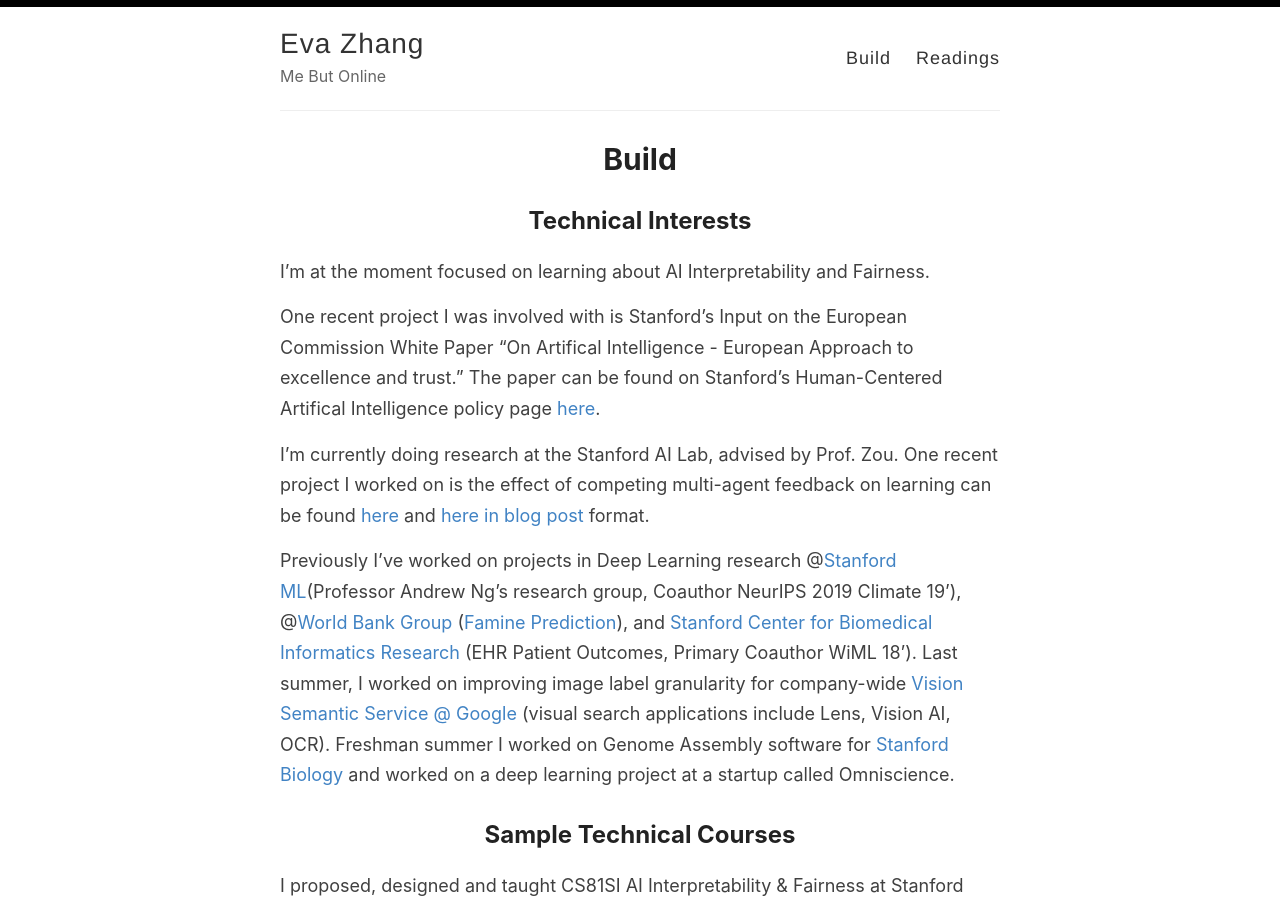
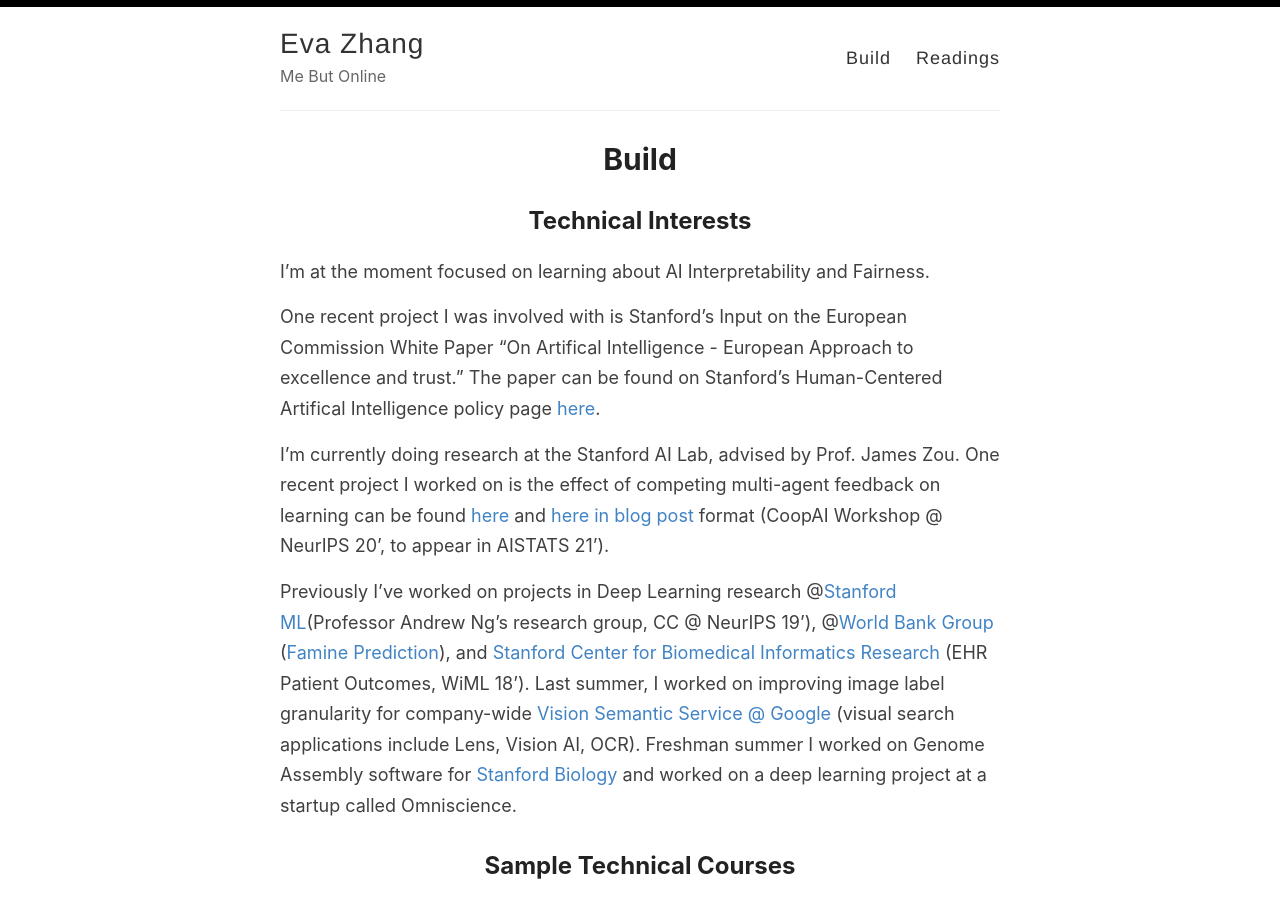
Before and after one commit to evazhang612/sokt-landing, a Jekyll site: the page built from _pages/technicals.md, in a window 1280 px wide and 900 px high. Built offline with Jekyll 4.4.1, drawn with Linux system fonts in a browser that asks for light colours; nearby versions of some CDN libraries; library files that are not in the unit come from our copies.

Commit message:
update p

```diff
--- a/_pages/technicals.md
+++ b/_pages/technicals.md
@@ -9,9 +9,9 @@ I'm at the moment focused on learning about AI Interpretability and Fairness.
 
 One recent project I was involved with is Stanford's Input on the European Commission White Paper "On Artifical Intelligence - European Approach to excellence and trust." The paper can be found on Stanford's Human-Centered Artifical Intelligence policy page [here](https://hai.stanford.edu/sites/default/files/2020-06/StanfordWonks%26TechiesEUAIWhitePaper.pdf).
 
-I'm currently doing research at the Stanford AI Lab, advised by Prof. Zou. One recent project I worked on is the effect of competing multi-agent feedback on learning can be found [here](https://arxiv.org/abs/2009.06797) and [here in blog post](https://hai.stanford.edu/blog/when-algorithms-compete-who-wins) format.
+I'm currently doing research at the Stanford AI Lab, advised by Prof. James Zou. One recent project I worked on is the effect of competing multi-agent feedback on learning can be found [here](https://arxiv.org/abs/2009.06797) and [here in blog post](https://hai.stanford.edu/blog/when-algorithms-compete-who-wins) format (CoopAI Workshop @ NeurIPS 20', to appear in AISTATS 21').
 
-Previously I've worked on projects in Deep Learning research @[Stanford ML](https://stanfordmlgroup.github.io/)(Professor Andrew Ng's research group, Coauthor NeurIPS 2019 Climate 19'), @[World Bank Group](https://www.worldbank.org/) ([Famine Prediction](https://www.worldbank.org/en/programs/famine-early-action-mechanism)), and [Stanford Center for Biomedical Informatics Research](https://bmir.stanford.edu/) (EHR Patient Outcomes, Primary Coauthor WiML 18'). Last summer, I worked on improving image label granularity for company-wide [Vision Semantic Service @ Google](https://images.google.com/) (visual search applications include Lens, Vision AI, OCR). Freshman summer I worked on Genome Assembly software for [Stanford Biology](https://www.morrisonlabatstanford.org/) and worked on a deep learning project at a startup called Omniscience.
+Previously I've worked on projects in Deep Learning research @[Stanford ML](https://stanfordmlgroup.github.io/)(Professor Andrew Ng's research group, CC @ NeurIPS 19'), @[World Bank Group](https://www.worldbank.org/) ([Famine Prediction](https://www.worldbank.org/en/programs/famine-early-action-mechanism)), and [Stanford Center for Biomedical Informatics Research](https://bmir.stanford.edu/) (EHR Patient Outcomes, WiML 18'). Last summer, I worked on improving image label granularity for company-wide [Vision Semantic Service @ Google](https://images.google.com/) (visual search applications include Lens, Vision AI, OCR). Freshman summer I worked on Genome Assembly software for [Stanford Biology](https://www.morrisonlabatstanford.org/) and worked on a deep learning project at a startup called Omniscience.
 <!--
 I came into Stanford interested in Bioengineering / Health Policy, and took Chemistry, Philosophy, and Energy Policy first quarter. Community and mentorship were (and are) important to how my interests evolved. Here's a [brief instagram snippet](https://www.instagram.com/p/B7kewSMh4MH/) from Stanford Women in CS on how I got started in Computer Science. Always happy to chat and share my experiences if you're unsure what a path in CS could look like!  -->
 
```
